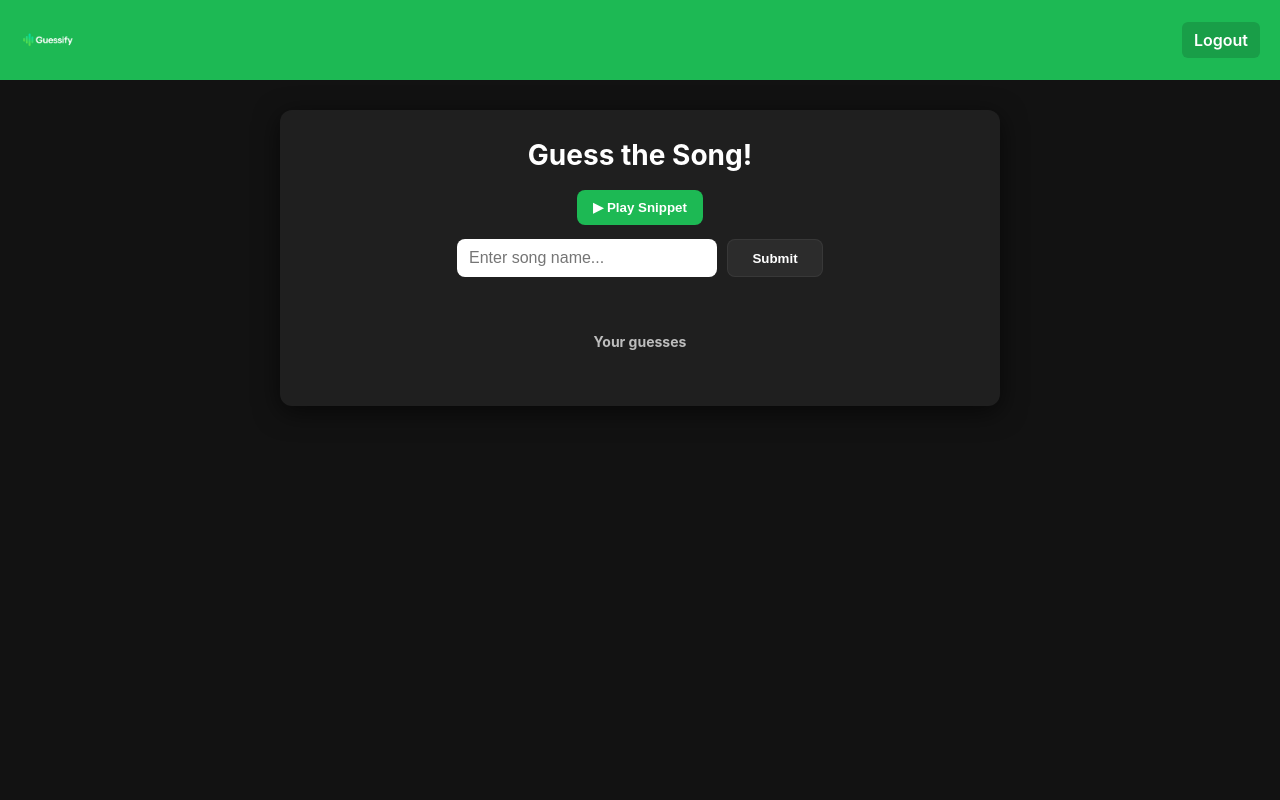
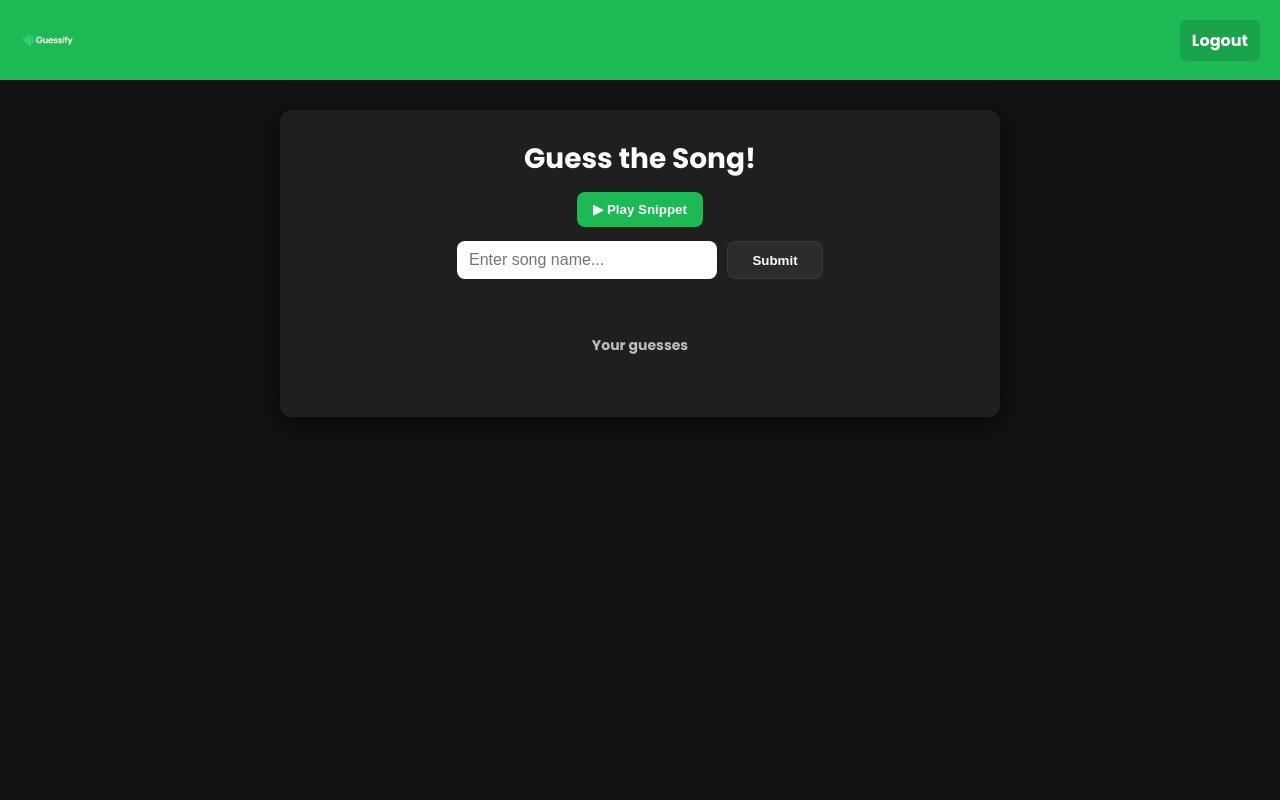
Before and after one commit to mkymac25/spordle, a Flask app: template templates/game.html in a window 1280 px wide. Run offline with Flask 3, Linux system fonts and the light colour scheme; the template is opened without the code that fills it, so the values that code supplies are empty; parts of the project's set-up code (start-up, migrations or seed data) failed here and were passed over.

Commit message:
Update style.css

```diff
--- a/static/style.css
+++ b/static/style.css
@@ -1,90 +1,80 @@
-/* static/style.css - simple and clean */
-:root {
-  --accent: #1DB954;
+/* static/style.css
+   Uses Poppins font (regular + 700).
+   Simple clean styling; logo and logout kept compact.
+*/
+
+@import url('https://fonts.googleapis.com/css2?family=Poppins:wght@400;700&display=swap');
+
+:root{
   --bg: #121212;
   --card: #1f1f1f;
+  --accent: #1DB954;
+  --muted: #bdbdbd;
   --text: #ffffff;
-  --muted: #bdbdbd;
 }
 
-* { box-sizing: border-box; }
-html,body { height: 100%; margin: 0; padding: 0; font-family: Inter, Arial, sans-serif; background: var(--bg); color: var(--text); }
-
-.topbar {
-  display: flex;
-  align-items: center;
-  justify-content: space-between;
-  padding: 12px 20px;
-  background: var(--accent);
+*{box-sizing:border-box;margin:0;padding:0}
+html,body{height:100%}
+body{
+  font-family: 'Poppins', Arial, sans-serif;
+  background:var(--bg);
+  color:var(--text);
+  -webkit-font-smoothing:antialiased;
+  -moz-osx-font-smoothing:grayscale;
 }
 
-.logo { height: 56px; width: auto; display: block; }
-
-.logout {
-  color: white;
-  text-decoration: none;
-  font-weight: 600;
-  padding: 8px 12px;
-  border-radius: 6px;
-  background: rgba(0,0,0,0.15);
+/* Top bar */
+.topbar{
+  display:flex;
+  align-items:center;
+  justify-content:space-between;
+  padding:12px 20px;
+  background:var(--accent);
+}
+.logo{
+  height:56px;
+  width:auto;
+}
+.logout{
+  color:#fff;
+  text-decoration:none;
+  font-weight:700;
+  padding:8px 12px;
+  border-radius:6px;
+  background:rgba(0,0,0,0.12);
 }
 
-.main { display:flex; justify-content:center; padding: 30px 16px; }
+/* Main card */
+.main{display:flex;justify-content:center;padding:30px 16px}
+.game-card{
+  width:100%;
+  max-width:720px;
+  background:var(--card);
+  border-radius:12px;
+  padding:28px;
+  box-shadow:0 6px 26px rgba(0,0,0,0.6);
+  text-align:center;
+}
+.title{font-weight:700;font-size:28px;margin-bottom:12px}
 
-.game-card {
-  width: 100%;
-  max-width: 720px;
-  background: var(--card);
-  border-radius: 12px;
-  padding: 28px;
-  box-shadow: 0 6px 26px rgba(0,0,0,0.6);
-  text-align: center;
+/* Controls & input */
+.controls{margin-bottom:14px}
+.guess-row{display:flex;justify-content:center;gap:10px;margin:12px 0;flex-wrap:wrap}
+input#guessInput{
+  min-width:260px;max-width:60%;
+  padding:10px 12px;border-radius:8px;border:none;font-size:16px;outline:none;
 }
+.btn{
+  background:rgba(255,255,255,0.06);color:var(--text);
+  border:1px solid rgba(255,255,255,0.06);padding:10px 16px;border-radius:8px;font-weight:700;
+  cursor:pointer;min-width:96px;
+}
+.btn.primary{background:var(--accent);border:none;color:#fff}
+.btn:hover{opacity:0.95}
 
-.title { margin: 0 0 18px 0; font-size: 28px; }
-
-.controls { margin-bottom: 14px; }
-
-.guess-row { display: flex; justify-content: center; gap: 10px; margin: 12px 0; flex-wrap: wrap; }
-
-input#guessInput {
-  min-width: 260px;
-  max-width: 60%;
-  padding: 10px 12px;
-  border-radius: 8px;
-  border: none;
-  font-size: 16px;
-  outline: none;
-}
-
-.btn {
-  background: rgba(255,255,255,0.06);
-  color: var(--text);
-  border: 1px solid rgba(255,255,255,0.06);
-  padding: 10px 16px;
-  border-radius: 8px;
-  font-weight: 600;
-  cursor: pointer;
-  min-width: 96px;
-}
-
-.btn.primary {
-  background: var(--accent);
-  border: none;
-  color: white;
-}
-
-.btn:hover { opacity: 0.95; }
-
-.feedback {
-  margin-top: 12px;
-  min-height: 26px;
-  color: var(--muted);
-  font-weight: 600;
-}
-
-.guesses-container { margin-top: 18px; text-align: center; }
-.guesses { list-style: none; padding: 0; margin: 8px 0 0 0; display: inline-block; text-align: left; }
-.guess-item { padding: 6px 10px; border-radius: 6px; margin-bottom: 6px; background: rgba(255,255,255,0.02); color: var(--text); min-width: 260px; }
-
-.small { margin: 0 0 8px 0; font-size: 14px; color: var(--muted); }
+/* Feedback & guesses */
+.feedback{margin-top:12px;min-height:26px;color:var(--muted);font-weight:600}
+.guesses-container{margin-top:18px;text-align:center}
+.guesses{list-style:none;padding:0;margin:8px 0 0 0;display:inline-block;text-align:left}
+.guess-item{padding:6px 10px;border-radius:6px;margin-bottom:6px;background:rgba(255,255,255,0.02);color:var(--text);min-width:260px;font-weight:500}
+.small{margin:0 0 8px 0;font-size:14px;color:var(--muted)}
```
